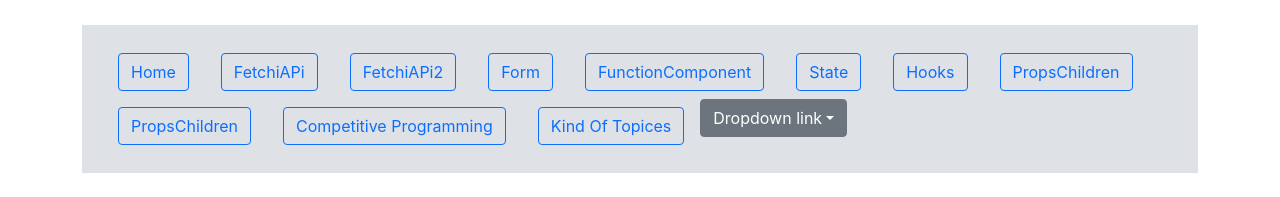
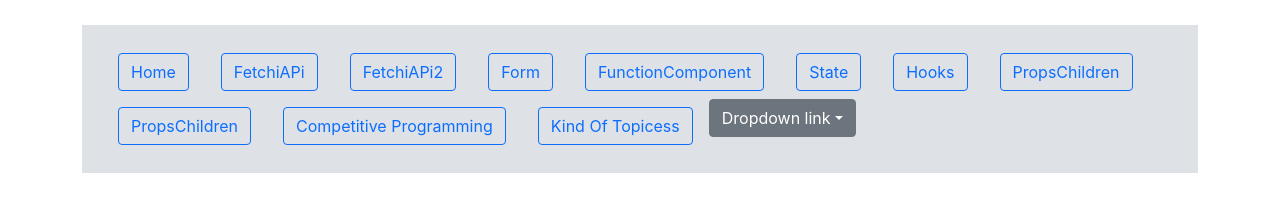
Before and after one commit to balaji1610/basic_react_new, a React (Create React App) app: page / in a window 1280 px wide. Shown: the top 197 px of the page. Built offline with nearby package versions, Linux system fonts and the light colour scheme.

Commit message:
git_error

```diff
--- a/src/Components/Nav.jsx
+++ b/src/Components/Nav.jsx
@@ -91,7 +91,7 @@ function Nav() {
           <Link to="/kindOfTopices">
             {" "}
             <button type="button" class="btn btn-outline-primary">
-              Kind Of Topices
+              Kind Of Topicess
             </button>
           </Link>{" "}
         </a>
```
